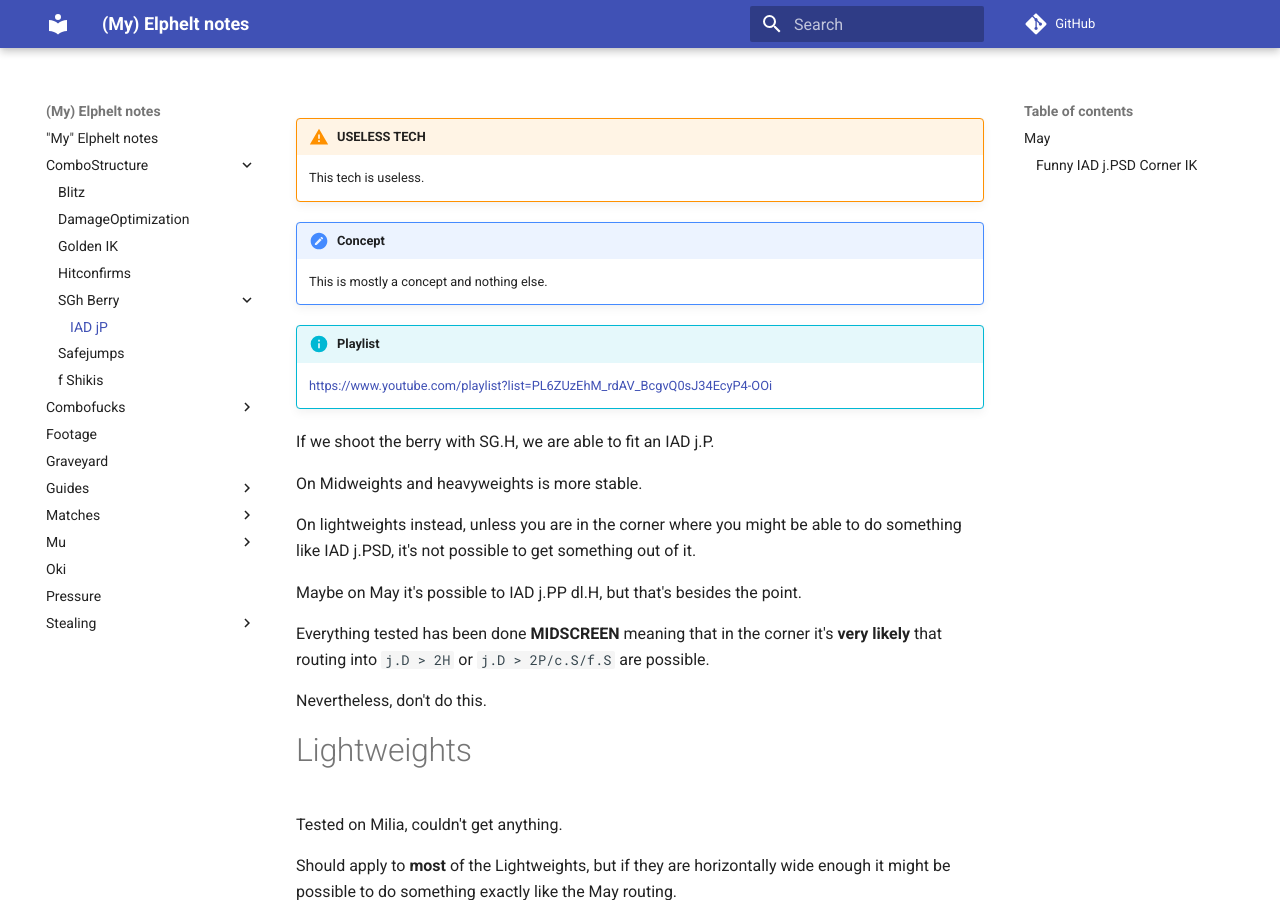
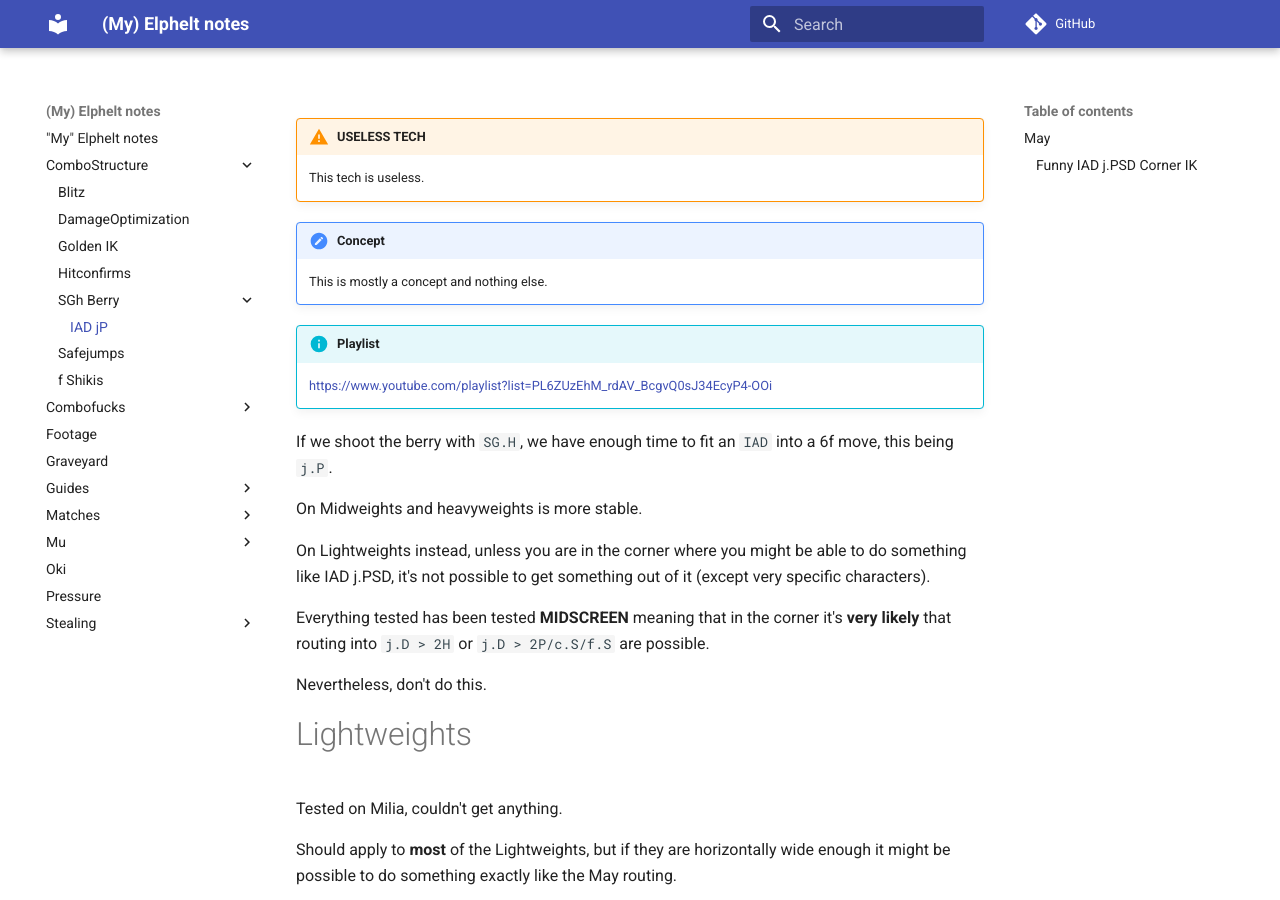
Before and after one commit to OriolFilter/Elphelt, an MkDocs documentation site: the page built from docs/ComboStructure/SGh_Berry/IAD jP.md, in a window 1280 px wide and 900 px high. Built offline with MkDocs 1.6.1 and Material for MkDocs 9.7.7, drawn with Linux system fonts in a browser that asks for light colours; comment, search, counter and statistics services are not loaded; some of the changed text lies outside the part shown.

Commit message:
Added a bit of wording

```diff
--- a/docs/ComboStructure/SGh_Berry/IAD jP.md
+++ b/docs/ComboStructure/SGh_Berry/IAD jP.md
@@ -12,15 +12,13 @@
     https://www.youtube.com/playlist?list=PL6ZUzEhM_rdAV_BcgvQ0sJ34EcyP4-OOi
 
 
-If we shoot the berry with SG.H, we are able to fit an IAD j.P.
+If we shoot the berry with `SG.H`, we have enough time to fit an `IAD` into a 6f move, this being `j.P`.
 
 On Midweights and heavyweights is more stable.
 
-On lightweights instead, unless you are in the corner where you might be able to do something like IAD j.PSD, it's not possible to get something out of it.
+On Lightweights instead, unless you are in the corner where you might be able to do something like IAD j.PSD, it's not possible to get something out of it (except very specific characters).
 
-Maybe on May it's possible to IAD j.PP dl.H, but that's besides the point.
-
-Everything tested has been done **MIDSCREEN** meaning that in the corner it's **very likely** that routing into `j.D > 2H` or `j.D > 2P/c.S/f.S` are possible.
+Everything tested has been tested **MIDSCREEN** meaning that in the corner it's **very likely** that routing into `j.D > 2H` or `j.D > 2P/c.S/f.S` are possible.
 
 Nevertheless, don't do this.
 
@@ -31,6 +29,8 @@ Tested on Milia, couldn't get anything.
 Should apply to **most** of the Lightweights, but if they are horizontally wide enough it might be possible to do something exactly like the May routing.
 
 I am assuming (but not tested) Ram and Dizzy on top of my mind right now.
+
+Maybe some characters it's possible to IAD `j.PP dl.H`, but that's besides the point.
 
 ## May
 
```
